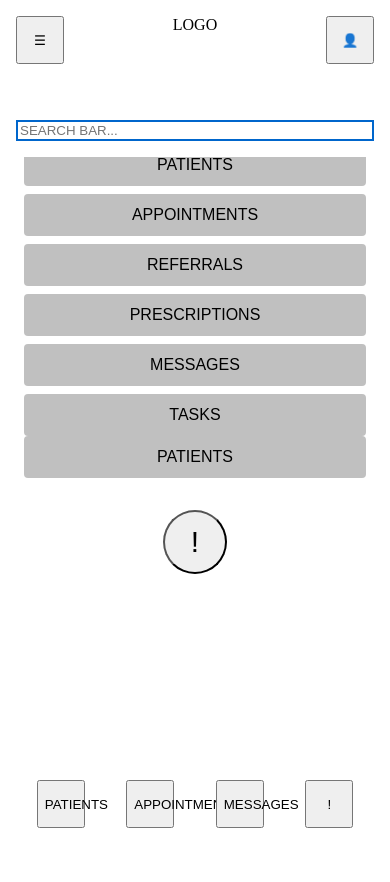
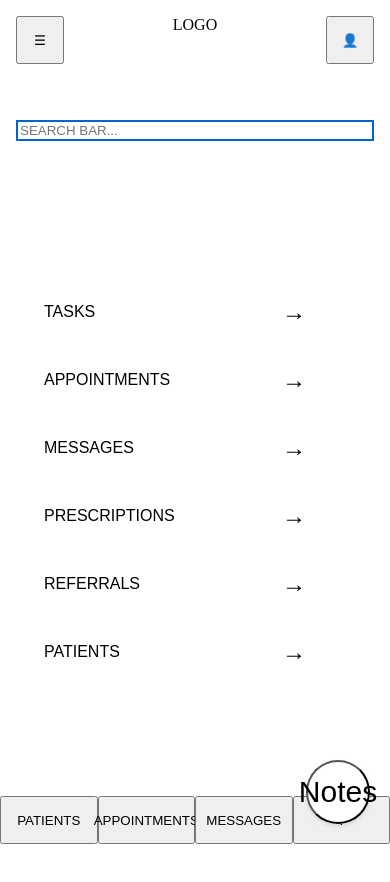
Before and after one commit to ishf-github/nhsapp, a SvelteKit app: page / in a window 390 px wide. Shown: the top 882 px of the page. Built offline with nearby package versions, Linux system fonts and the light colour scheme.

Commit message:
Sunday homepage fixes 90% complete

```diff
--- a/src/components/Button.svelte
+++ b/src/components/Button.svelte
@@ -1,9 +1,12 @@
-<button on:click={handleClick}></button>
+<script>
+    export let handleClick;
+  </script>
 
-<style>
-    button{
-        width: 200px;
-        height: 200px;
+  <button on:click={handleClick}></button>
+
+  <style>
+    button {
+      width: 200px;
+      height: 200px;
     }
-
-</style>
+  </style>
--- a/src/routes/+layout.svelte
+++ b/src/routes/+layout.svelte
@@ -1,12 +1,10 @@
 <!-- layout.svelte -->
 <script>
-    // Import statements if you have any components for logo, buttons, etc.
+  function handleButtonClick(button) { // If using JavaScript, type definition is not needed
+    console.log(`${button} clicked`);
+  }
+</script>
 
-    function handleButtonClick(button) {
-    console.log(`${button} clicked`);
-    }
-
-</script>
 
 <style>
   header {
@@ -56,7 +54,12 @@
   nav {
     display: flex;
     justify-content: space-around;
-    padding: 16px;
+    position: fixed;
+    bottom: 0;
+    left: 0;
+    right: 0;
+    background-color: white;
+    z-index: 20; /* Ensure it's above the content but below floating buttons */
   }
 
   .icon-button {
@@ -69,8 +72,12 @@
   }
 
   .nav-icon {
-    width: 48px;
-    height: 48px;
+    width: 48px; /* Adjust size for a square button */
+    height: 48px; /* Same as width for square */
+    flex-grow: 1; /* This will make all buttons grow to fill the nav equally */
+    display: flex;
+    justify-content: center;
+    align-items: center;
   }
 
   @media (max-width: 768px) {
--- a/src/routes/+page.svelte
+++ b/src/routes/+page.svelte
@@ -18,15 +18,15 @@
 .app-container {
   display: flex;
   flex-direction: column;
+  justify-content: space-evenly; /* This will distribute space evenly */
   align-items: center;
-  width: 360px;
-  height: 800px;
-  margin: auto;
-  background-color: #fff;
+  width: 100%;
+  height: calc(100vh - var(--header-height) - var(--nav-bar-height)); /* Adjust --header-height and --nav-bar-height in :root if necessary */
   padding: 16px;
   box-sizing: border-box;
+  position: relative; /* This is new, ensures the icon-round is positioned relative to app-container */
+  padding-bottom: 100px;
 }
-
 
 @media (max-width: 768px) { /* Mobile view media query */
     .app-container {
@@ -37,24 +37,38 @@
 
     .search-bar {
       width: 100%; /* Search bar takes full width within .app-container */
-      margin: 16px 0; /* Adjusting the margin for mobile */
+      margin: 60px; /* Adjusting the margin for mobile */
     }
+
+
 
     .middle-buttons {
   display: flex;
   flex-direction: column;
+  align-items: flex-start;
   width: 100%;
-  gap: 8px;
 }
 
   .button {
-  background-color: #c0c0c0;
     border: none;
-  padding: 12px;
-  width: 100%;
-  text-align: center;
-  border-radius: 4px;
+    padding: 12px 20px; /* Padding inside the button */
+    width: calc(100% - 40px); /* Full width minus padding */
+    text-align: left;
+    border-radius: 0; /* No rounded corners */
     font-size: 16px;
+    background-color: transparent;
+    color: #000; /* Text color - assuming black */
+    position: relative;
+    display: flex;
+    align-items: center;
+    justify-content: space-between; /* Align arrow to the right */
+    margin-bottom: 16px;
+  }
+
+  .button::after {
+    content: '→'; /* Arrow */
+    font-size: 24px;
+    margin-left: auto;
   }
 
 .icon-button {
@@ -63,6 +77,10 @@
 }
 
 .icon-round {
+    position: fixed;
+    bottom: 20px; /* Distance from bottom, adjust as needed */
+    right: 20px; /* Distance from right, adjust as needed */
+    z-index: 30; /* Higher than nav's z-index to ensure visibility */
     width: 64px;
     height: 64px;
     border-radius: 50%;
@@ -70,9 +88,29 @@
     justify-content: center;
     align-items: center;
     font-size: 30px;
-  margin-top: 32px;
+    background-color: #fff; /* Or any desired background color */
+    box-shadow: 0 2px 4px rgba(0, 0, 0, 0.1);
+    cursor: pointer;
+  }
+.icon-round-container {
+  position: fixed;
+  bottom: 20px; /* Distance from bottom, adjust as needed */
+  right: 20px; /* Distance from right, adjust as needed */
+  z-index: 20; /* Higher than nav's z-index to ensure visibility */
+  width: var(--icon-round-size); /* Width of the round button */
+  height: var(--icon-round-size); /* Height of the round button */
+  display: flex; /* For centering the icon inside the button */
+  align-items: center; /* Center align */
+  justify-content: center; /* Center justify */
 }
 
+:root {
+  --header-height: 60px;
+  --nav-bar-height: 60px;
+  --icon-round-size: 64px; /* Size of the round button */
+  --icon-round-margin: 20px; /* Margin from the bottom for the round button */
+  --icon-round-total: calc(var(--icon-round-size) + var(--icon-round-margin)); /* Total space the round button occupies */
+}
 }
 
 </style>
@@ -80,19 +118,14 @@
 <div class="app-container">
 
   <div class="middle-buttons">
-  <button class="button" on:click={() => handleButtonClick('Patients')}>PATIENTS</button>
-  <button class="button" on:click={() => handleButtonClick('Appointments')}>APPOINTMENTS</button>
-  <button class="button" on:click={() => handleButtonClick('Referrals')}>REFERRALS</button>
-  <button class="button" on:click={() => handleButtonClick('Prescriptions')}>PRESCRIPTIONS</button>
-  <button class="button" on:click={() => handleButtonClick('Messages')}>MESSAGES</button>
-  <button class="button" on:click={() => handleButtonClick('Tasks')}>TASKS</button>
+    <button class="button" on:click={() => navigateTo('tasks')}>TASKS</button>
+    <button class="button" on:click={() => navigateTo('appointments')}>APPOINTMENTS</button>
+    <button class="button" on:click={() => navigateTo('messages')}>MESSAGES</button>
+    <button class="button" on:click={() => navigateTo('prescriptions')}>PRESCRIPTIONS</button>
+    <button class="button" on:click={() => navigateTo('referrals')}>REFERRALS</button>
+    <button class="button" on:click={() => navigateTo('patients')}>PATIENTS</button>
   </div>
 
-<div class="middle-buttons">
-    <button class="button" on:click={() => handleButtonClick('Patients')}>PATIENTS</button>
-    <!-- ... other buttons ... -->
-</div>
-
-<button class="icon-button icon-round" on:click={() => handleButtonClick('Notes')}>!</button>
+  <button class="icon-button icon-round" on:click={() => navigateTo('notes')}>Notes</button>
 
 </div>
```
Lines whose indentation alone changed are shown as unchanged.
